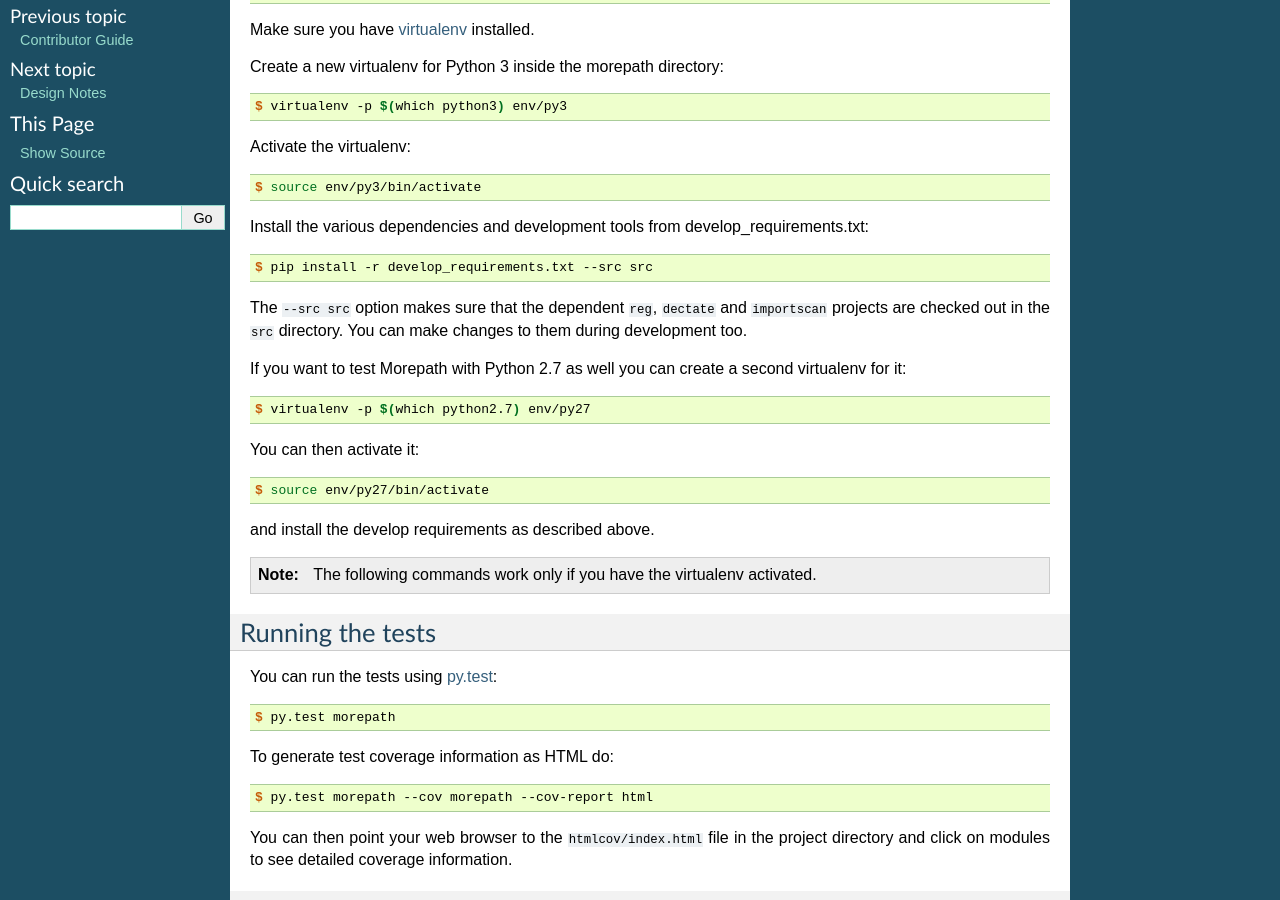
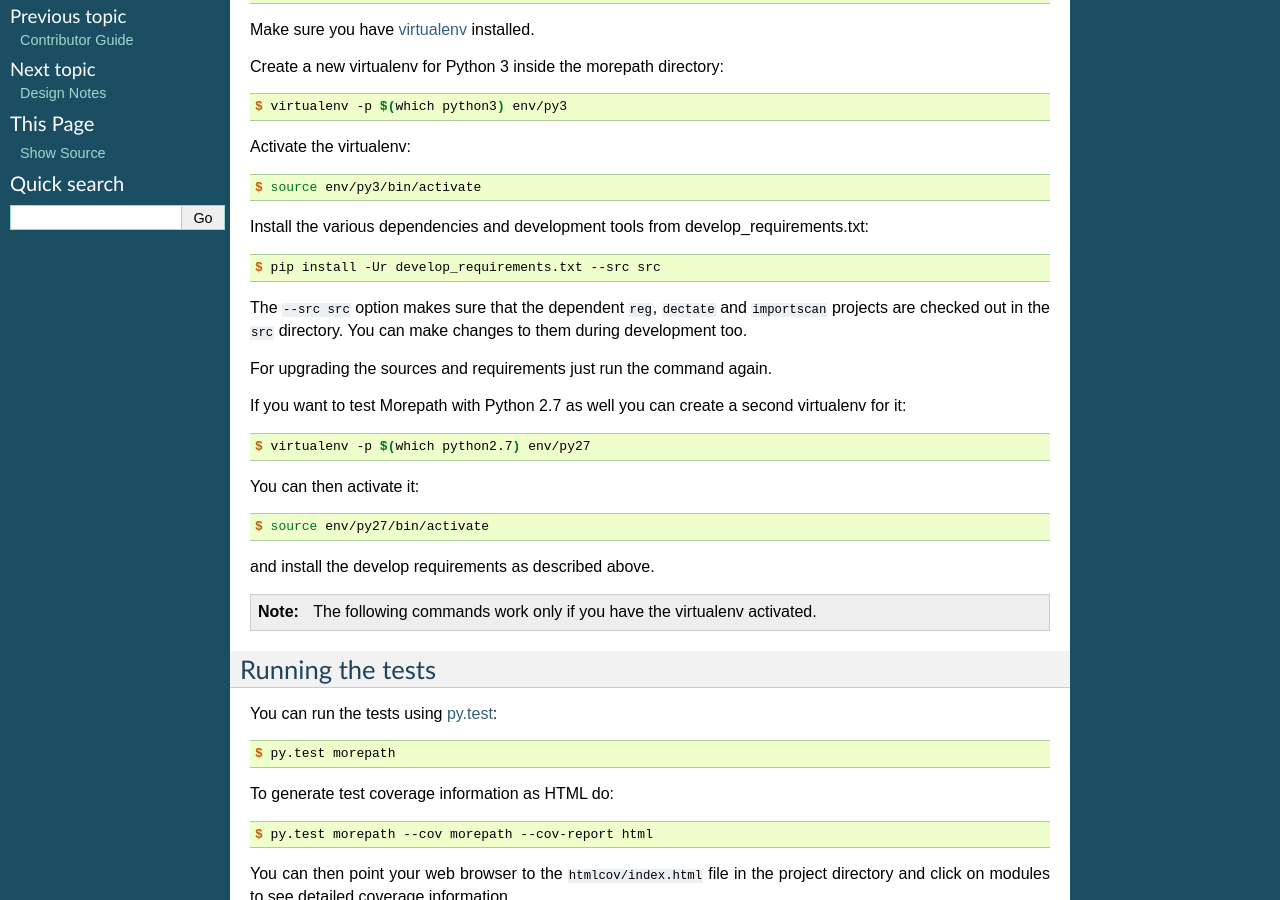
Before and after one commit to morepath/morepath, a Sphinx documentation site: the page built from doc/developing.rst, in a window 1280 px wide and 900 px high, scrolled down 319 px. Built offline with Sphinx 7.4.7, drawn with Linux system fonts in a browser that asks for light colours.

Commit message:
Add tip how to upgrade sources and requirements

```diff
--- a/doc/developing.rst
+++ b/doc/developing.rst
@@ -32,11 +32,13 @@ Activate the virtualenv::
 Install the various dependencies and development tools from
 develop_requirements.txt::
 
-  $ pip install -r develop_requirements.txt --src src
+  $ pip install -Ur develop_requirements.txt --src src
 
 The ``--src src`` option makes sure that the dependent ``reg``,
 ``dectate`` and ``importscan`` projects are checked out in the ``src``
 directory. You can make changes to them during development too.
+
+For upgrading the sources and requirements just run the command again.
 
 If you want to test Morepath with Python 2.7 as well you can create a
 second virtualenv for it::
```
